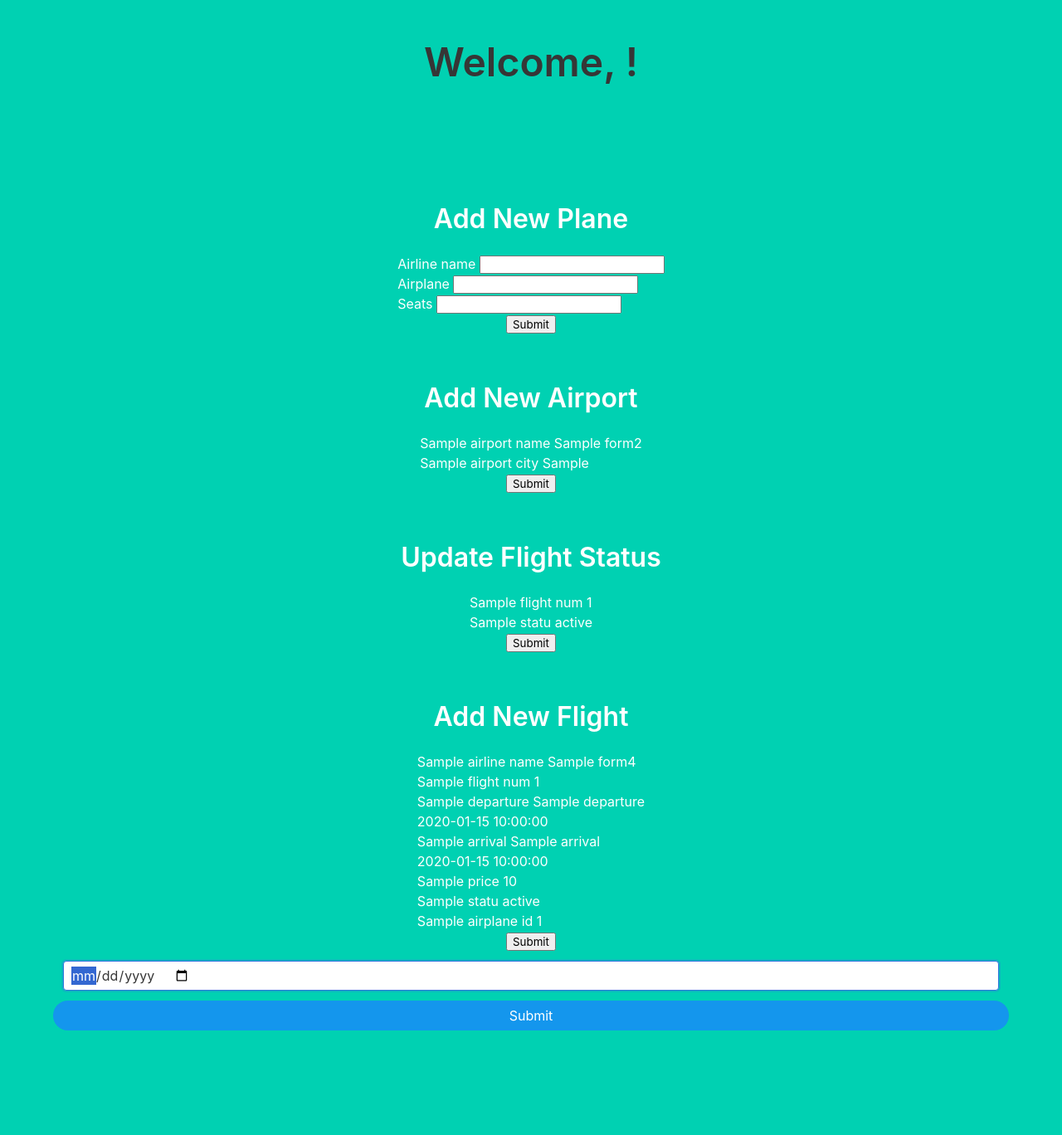
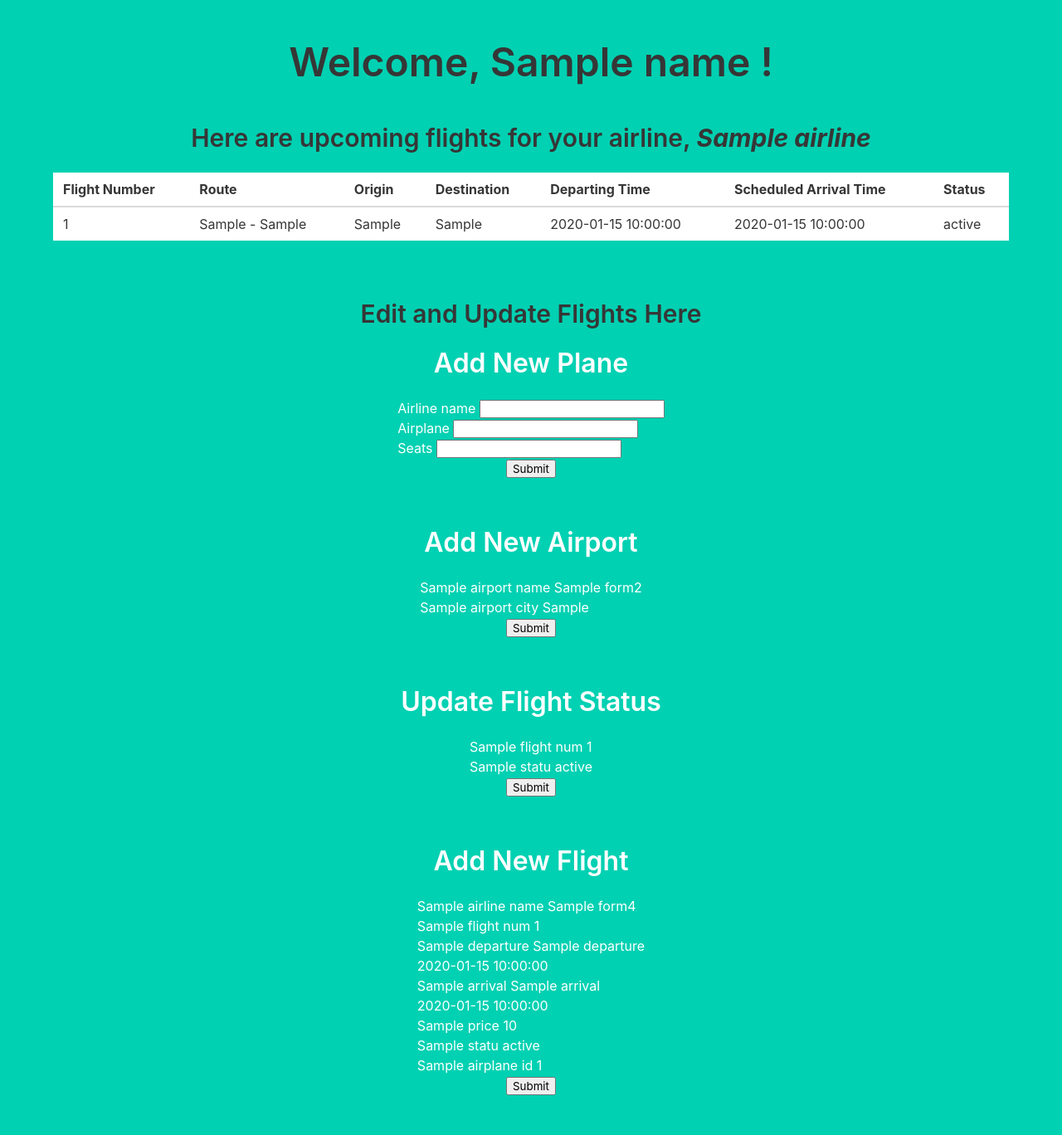
Before and after one commit to sc6354/airline_reservation, a Python web app: template templates/staffHome.html in a window 1280 px wide. Shown: the part 52-1420 px from the top of the page at 83% size. Before the commit the page ends 1294 px from the top, so only its background shows below. Run offline with Jinja, Linux system fonts and the light colour scheme; the template is opened without the code that fills it: most values are stand-ins (such as "Sample title", 1, 10 or a date in 2020); form fields are guessed from the names that the template uses.

Commit message:
add upcoming flights to staff home page

```diff
--- a/templates/staffHome.html
+++ b/templates/staffHome.html
@@ -4,28 +4,64 @@
 
 <div class="content is-large">
 	<h1 class='is-family-monospace-danger'>
-		Welcome, !
-
+		Welcome, {{ name }} !
 	</h1>
 </div>
 
-<br><br><br><br>
+
+<div>
+	<br>
 	<div class="content is-large">
 	{% with messages = get_flashed_messages() %}
 		{% if messages %}
-		<div class="notification is-danger">
-                {{ messages[0] }}
-        </div>
 			<div>
-			<h4> No upcoming flights. </h4>
-			{{ flight }}
+				<h4> {{ messages[0] }}</h4>
 			</div>
 		{% else %}
-		<h4> </h4>
+			<h4> Here are upcoming flights for your airline, <strong><em>{{ airline }}</em></strong> </h4>
 		{% endif %}
 	{% endwith %}
 	</div>
 
+	<div class="table-container">
+		{% if all_upcoming_flights %}
+		<table class="table is-fullwidth">
+			<thead>
+				<tr>
+					<th>Flight Number</th>
+					<th>Route</th>
+					<th>Origin</th>
+					<th>Destination</th>
+					<th>Departing Time</th>
+					<th>Scheduled Arrival Time</th>
+					<th>Status</th>
+				</tr>
+			</thred>
+			<tbody>
+				{% for row in all_upcoming_flights %}
+				<tr>
+				<td> {{ row.flight.flight_num }} </td>
+				<td> {{ row.flight.departure_airport + " - " +row.flight.arrival_airport }} </td>
+				<td> {{ row.origin.airport_city }} </td>
+				<td> {{ row.destination.airport_city }} </td>
+				<td> {{ row.flight.departure_time}} </td>
+				<td> {{ row.flight.arrival_time}} </td>
+				<td> {{ row.flight.status}} </td>
+				</tr>
+				{% endfor %}
+			</tbody>
+			</table>
+		{% endif %}
+	</div>
+</div>
+
+<div class='container'>
+	<br><br><br>
+	<div class="content is-large">
+		<h4 class='is-family-monospace-danger'>
+			Edit and Update Flights Here
+		</h4>
+	</div>
 
 	<div>
 			<h2 class="title">Add New Plane</h2>
@@ -158,16 +194,6 @@
 			</div>
 	</div>
 
-<div class='container'>
-	<form method="POST" action="{{ url_for('main.index') }}">
-		<div class="column">
-			<div class="control">
-			<input class="input" type="date" name="date" placeholder="Date" autofocus="">
-			</div>
-		</div>
-		<button class="button is-block is-info is-rounded is-hovered is-fullwidth">Submit</button>
-
-    </form>
 </div>
 
 
```
Also changed, not shown: main.py (+33 -4 lines), templates/views.html (+37 -6 lines). Lines whose indentation alone changed are shown as unchanged.
